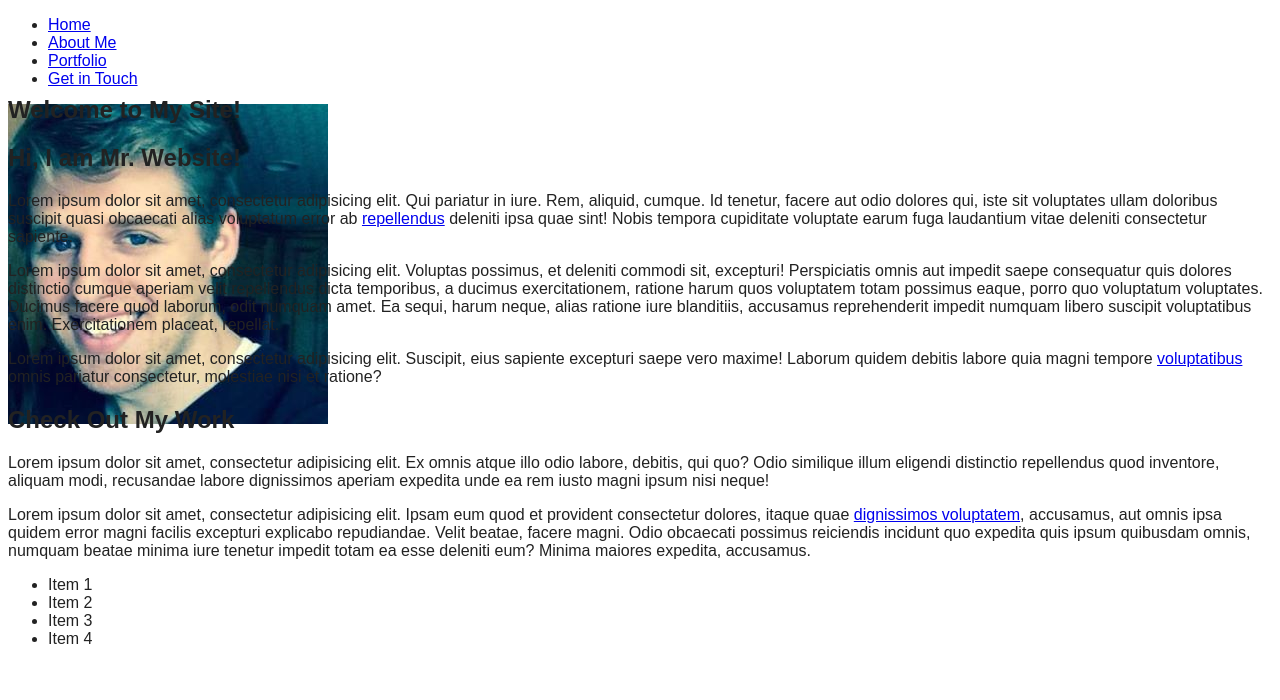
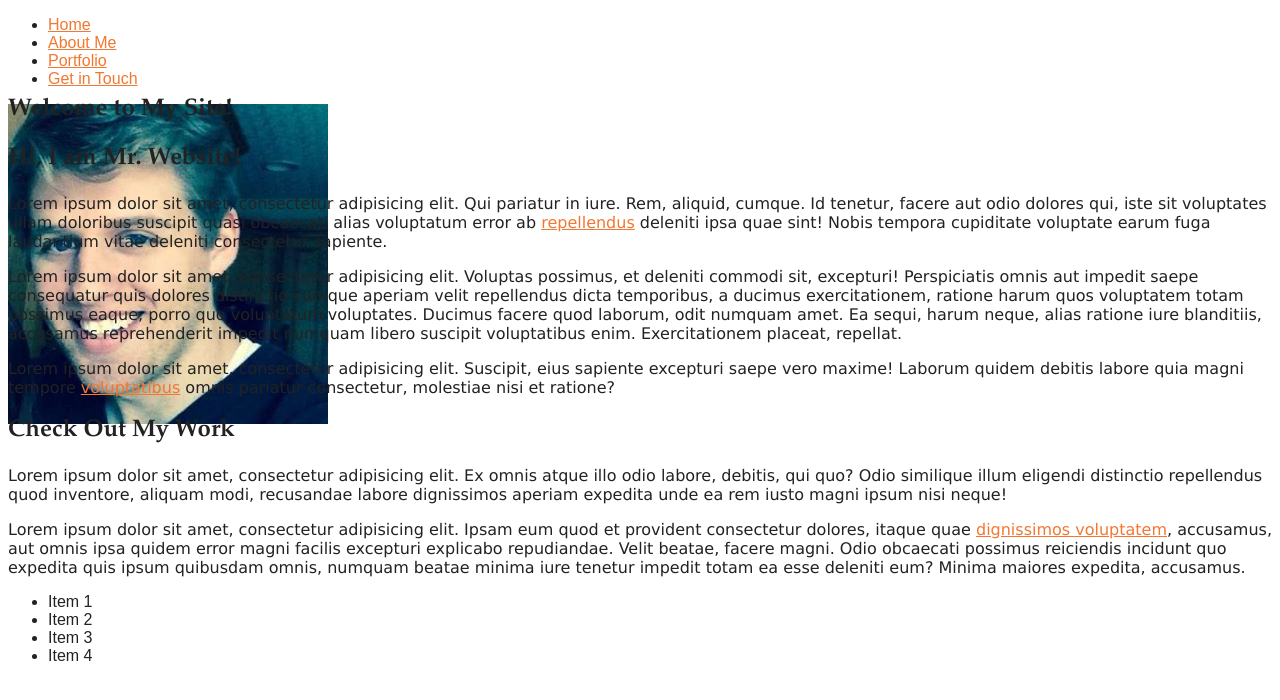
Before and after one commit to pdcodes/sass-dev, a website: page public/index.html in a window 1280 px wide. Drawn offline with Linux system fonts and the light colour scheme.

Commit message:
adding tweaks to scss file

```diff
--- a/public/scss/main.scss
+++ b/public/scss/main.scss
@@ -8,13 +8,15 @@ body {
 }
 
 h1, h2, h3, h4 {
+  font-family: $headline-font;
 }
 
 p {
+  font-family: $text-font;
 }
 
 a {
-
+  color: $link-color;
 }
 
 #header {
```
Also changed, not shown: public/dist/main.css.
